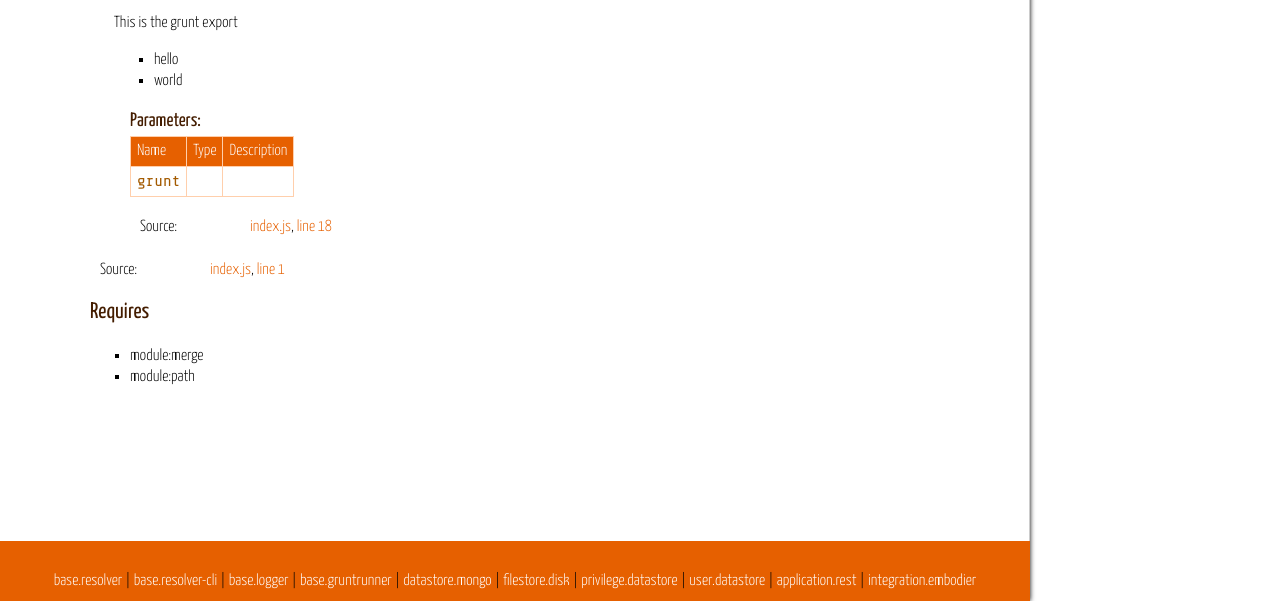
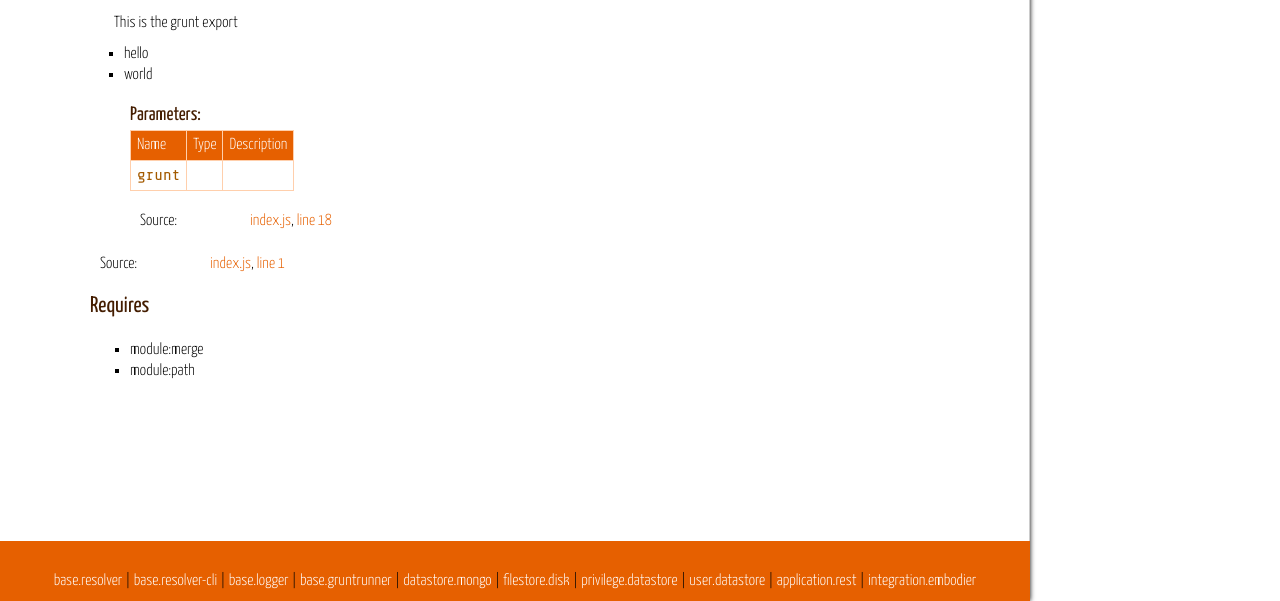
Before and after one commit to zest/base.gruntrunner, a plain HTML site: page module-base-gruntrunner.html in a window 1280 px wide. Shown: the part 199-800 px from the top of the page. Drawn offline with nearby package versions, Linux system fonts and the light colour scheme.

Commit message:
auto commit base.gruntrunner on 2014-09-23

```diff
--- a/styles/jsdoc-default.css
+++ b/styles/jsdoc-default.css
@@ -261,6 +261,12 @@ dd > .description {
     margin-top: 1em;
 }
 
+.description > ul {
+    list-style: square;
+    padding: 0;
+    margin: 10px;
+}
+
 .description p {
     margin: 0;
 }
```
